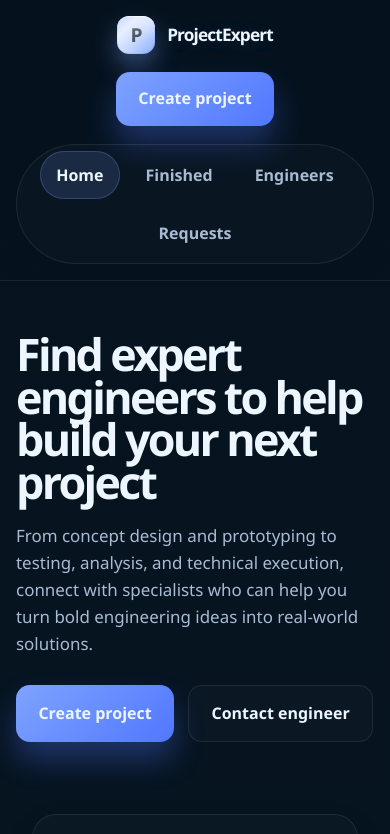
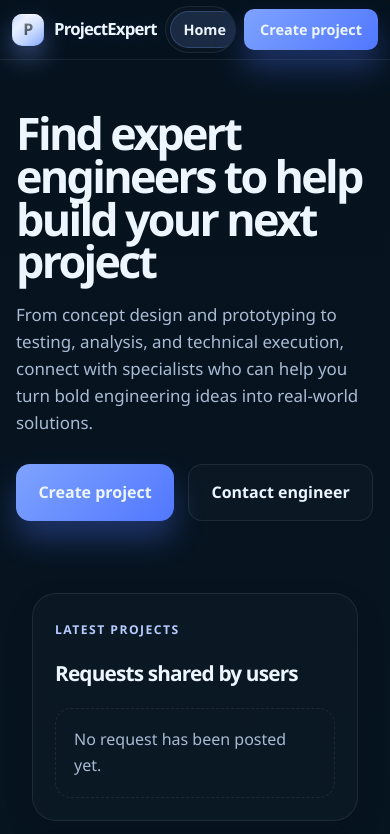
Before and after one commit to henryime1234/project-expert-repository-2, a plain HTML site: page project fair app/frontend/index.html in a window 390 px wide. Shown: the top 834 px of the page. Drawn offline with Linux system fonts and the light colour scheme; no server answers.

Commit message:
Update styles.css

```diff
--- a/project fair app/frontend/styles.css
+++ b/project fair app/frontend/styles.css
@@ -35,12 +35,6 @@ input,
 textarea,
 select {
   -webkit-tap-highlight-color: transparent;
-}
-
-button,
-input,
-textarea,
-select {
   font: inherit;
 }
 
@@ -53,7 +47,6 @@ a {
   color: inherit;
   text-decoration: none;
 }
-
 .container {
   width: min(1180px, calc(100% - 32px));
   margin: 0 auto;
@@ -103,19 +96,26 @@ a {
   border-radius: 14px;
   background: rgba(10, 17, 25, 0.82);
 }
-
-.nav {
+/* Full-width, single-line, compact header bar */
+.site-header .nav {
+  width: 100%;
+  max-width: none;
+  margin: 0;
+  padding: 6px 20px;
+  min-height: 52px;
   display: flex;
   align-items: center;
   justify-content: space-between;
-  gap: 18px;
-  min-height: 80px;
+  flex-wrap: nowrap;
+  gap: 12px;
 }
 
 .brand {
   display: inline-flex;
   align-items: center;
-  gap: 12px;
+  gap: 10px;
+  margin-right: auto;
+  flex-shrink: 0;
   font-weight: 800;
   letter-spacing: -0.04em;
   color: var(--text);
@@ -125,25 +125,26 @@ a {
   position: relative;
   display: grid;
   place-items: center;
-  width: 38px;
-  height: 38px;
-  border-radius: 12px;
+  width: 32px;
+  height: 32px;
+  border-radius: 10px;
   background: linear-gradient(135deg, #9bb8ff 0%, #d9e6ff 28%, #7ea3ff 100%);
   color: #0a1625;
   font-weight: 900;
-  font-size: 1.2rem;
+  font-size: 1rem;
   box-shadow: 0 12px 24px rgba(126, 163, 255, 0.38), inset 0 1px 0 rgba(255, 255, 255, 0.8);
   overflow: hidden;
+  z-index: 1;
 }
 
 .brand-mark::before {
   content: "";
   position: absolute;
   inset: 1px;
-  border-radius: 11px;
+  border-radius: 9px;
   background: linear-gradient(135deg, rgba(255, 255, 255, 0.48), rgba(255, 255, 255, 0.08));
+  z-index: 0;
 }
-
 .brand-mark::after {
   content: "";
   position: absolute;
@@ -154,22 +155,13 @@ a {
   right: -6px;
   background: rgba(255, 255, 255, 0.28);
   filter: blur(6px);
-}
-
-.brand-mark,
-.brand-mark::before,
-.brand-mark::after {
   z-index: 0;
-}
-
-.brand-mark {
-  z-index: 1;
 }
 
 .brand span {
   position: relative;
   display: inline-block;
-  font-size: 1.08rem;
+  font-size: 1.05rem;
   letter-spacing: -0.05em;
   text-shadow: 0 2px 18px rgba(126, 163, 255, 0.2);
 }
@@ -177,20 +169,22 @@ a {
 .tab-nav {
   display: flex;
   align-items: center;
-  gap: 10px;
+  gap: 6px;
   background: rgba(255, 255, 255, 0.02);
   border: 1px solid var(--line);
   border-radius: 999px;
-  padding: 6px;
+  padding: 4px;
 }
 
 .tab-button {
   border: none;
   background: transparent;
   color: var(--muted);
-  padding: 0.7rem 1rem;
+  padding: 0.45rem 0.85rem;
   border-radius: 999px;
+  font-size: 0.9rem;
   font-weight: 600;
+  white-space: nowrap;
   cursor: pointer;
 }
 
@@ -199,11 +193,12 @@ a {
   color: var(--text);
   box-shadow: inset 0 0 0 1px rgba(126, 163, 255, 0.24);
 }
-
 .nav-actions {
   display: flex;
   align-items: center;
-  gap: 12px;
+  gap: 10px;
+  margin-left: auto;
+  flex-shrink: 0;
 }
 
 .btn {
@@ -213,6 +208,13 @@ a {
   font-weight: 700;
   cursor: pointer;
   transition: transform 0.2s ease;
+}
+
+.nav-actions .btn {
+  padding: 0.55rem 1rem;
+  font-size: 0.9rem;
+  border-radius: 10px;
+  white-space: nowrap;
 }
 
 .btn:hover {
@@ -242,7 +244,6 @@ a {
 .tab-panel.active {
   display: block;
 }
-
 .hero-block {
   display: grid;
   grid-template-columns: 0.95fr 1.05fr;
@@ -288,7 +289,6 @@ a {
   padding: 20px;
   box-shadow: 0 12px 30px rgba(4, 9, 19, 0.22);
 }
-
 .showcase-label {
   color: var(--muted);
   margin-bottom: 18px;
@@ -338,7 +338,6 @@ a {
   color: var(--muted);
   font-size: 0.9rem;
 }
-
 .form-shell,
 .experts-shell,
 .login-shell {
@@ -386,7 +385,6 @@ a {
   border-radius: 22px;
   padding: 24px;
 }
-
 .login-form label {
   display: block;
   margin-bottom: 18px;
@@ -438,7 +436,6 @@ a {
   text-transform: uppercase;
   letter-spacing: 0.08em;
 }
-
 .login-divider::before {
   content: "";
   position: absolute;
@@ -486,7 +483,6 @@ a {
 .engineer-form-toggle {
   margin-bottom: 18px;
 }
-
 .finished-project-form.hidden,
 .engineer-form.hidden {
   display: none;
@@ -534,7 +530,6 @@ a {
   margin: 0;
   color: var(--muted);
 }
-
 .project-meta {
   display: flex;
   flex-wrap: wrap;
@@ -583,7 +578,6 @@ a {
 .home-feed-header {
   margin-bottom: 18px;
 }
-
 .home-feed-header h3 {
   margin: 0;
   font-size: clamp(1.3rem, 2vw, 1.8rem);
@@ -606,6 +600,7 @@ a {
   height: 220px;
   object-fit: cover;
 }
+
 .delete-project-btn,
 .delete-finished-btn,
 .delete-engineer-btn {
@@ -633,8 +628,6 @@ a {
   background: rgba(249, 112, 102, 0.26);
   color: #ffffff;
 }
-
-
 .request-card {
   cursor: pointer;
   transition: border-color 0.2s ease, transform 0.2s ease;
@@ -681,7 +674,6 @@ a {
   color: #a8f0c7;
   font-weight: 600;
 }
-
 .submission-status.error {
   color: #ffb4b4;
 }
@@ -731,7 +723,6 @@ a {
   flex-wrap: wrap;
   gap: 10px;
 }
-
 .choice-pill {
   border: 1px solid var(--line);
   background: rgba(255, 255, 255, 0.02);
@@ -779,7 +770,6 @@ a {
   outline: none;
   padding: 0.2rem 0;
 }
-
 .search-box input::placeholder {
   color: var(--muted);
 }
@@ -879,7 +869,6 @@ a {
   grid-template-columns: repeat(4, minmax(0, 1fr));
   gap: 22px;
 }
-
 .expert-card {
   overflow: hidden;
   border: 1px solid var(--line);
@@ -926,7 +915,6 @@ a {
   margin: 10px 0 0;
   color: var(--muted);
 }
-
 .skill-tags {
   display: flex;
   flex-wrap: wrap;
@@ -1012,18 +1000,24 @@ a {
     grid-template-columns: 1fr !important;
   }
 
-  .nav {
-    flex-wrap: wrap;
-    padding: 16px 0;
+  .site-header .nav {
+    flex-wrap: nowrap;
+    padding: 6px 12px;
+    gap: 8px;
   }
 
   .tab-nav {
-    order: 3;
-    width: 100%;
-    justify-content: center;
+    order: 0;
+    width: auto;
+    overflow-x: auto;
+    scrollbar-width: none;
   }
 
+  .tab-nav::-webkit-scrollbar {
+    display: none;
+  }
   .nav-actions {
+    width: auto;
     margin-left: auto;
   }
 }
@@ -1038,15 +1032,6 @@ a {
     grid-template-columns: 1fr !important;
   }
 
-  .nav {
-    justify-content: center;
-  }
-
-  .nav-actions {
-    width: 100%;
-    justify-content: center;
-  }
-
   .engineer-toolbar {
     flex-direction: column;
     align-items: stretch;
@@ -1054,11 +1039,6 @@ a {
 
   .search-box {
     width: 100%;
-  }
-
-  .tab-nav,
-  .nav-actions {
-    flex-wrap: wrap;
   }
 
   .questionnaire,
```
